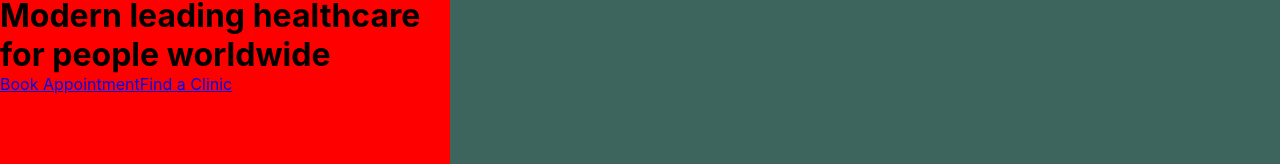
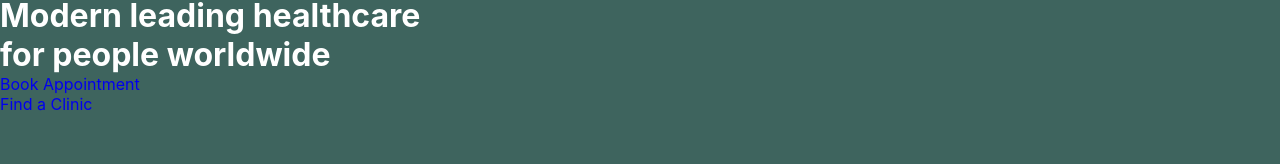
Before and after one commit to Jonhels/Healthcare, a React (Create React App) app in the folder my-app/: page / in a window 1280 px wide. Shown: the part 174-338 px from the top of the page. Built offline with nearby package versions, Linux system fonts and the light colour scheme.

Commit message:
added changes to content header

```diff
--- a/my-app/src/Healthcare/Healthcare.css
+++ b/my-app/src/Healthcare/Healthcare.css
@@ -7,12 +7,15 @@
 }
 
 .Health-content {
+    display: flex;
+    flex-direction: column;
     width: 450px;
+    height: 800px;
+    color: #ffffff;
 }
 
-.Health-content {
-    flex-direction: column;
-    background-color: red;
+.Health-content a {
+    text-decoration: none;
 }
 
 .Header-img {
```
